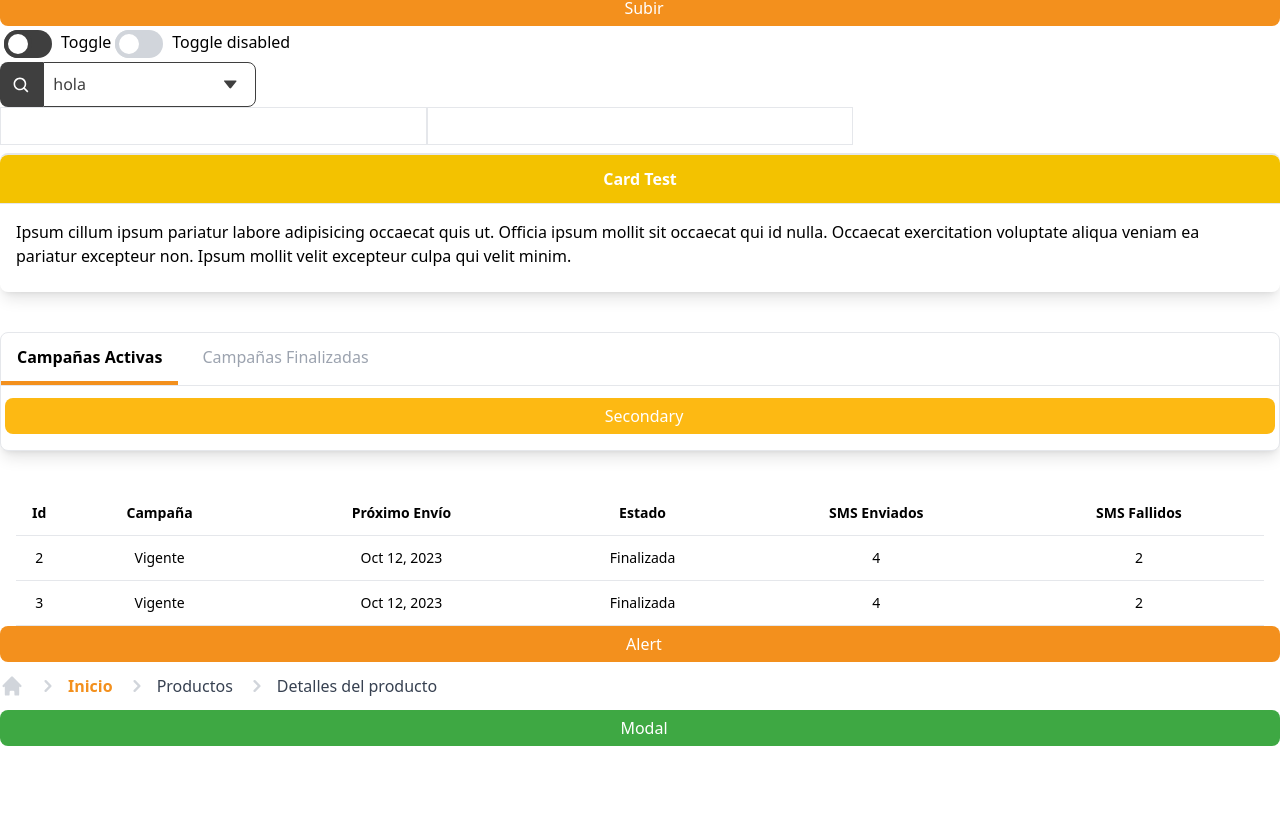
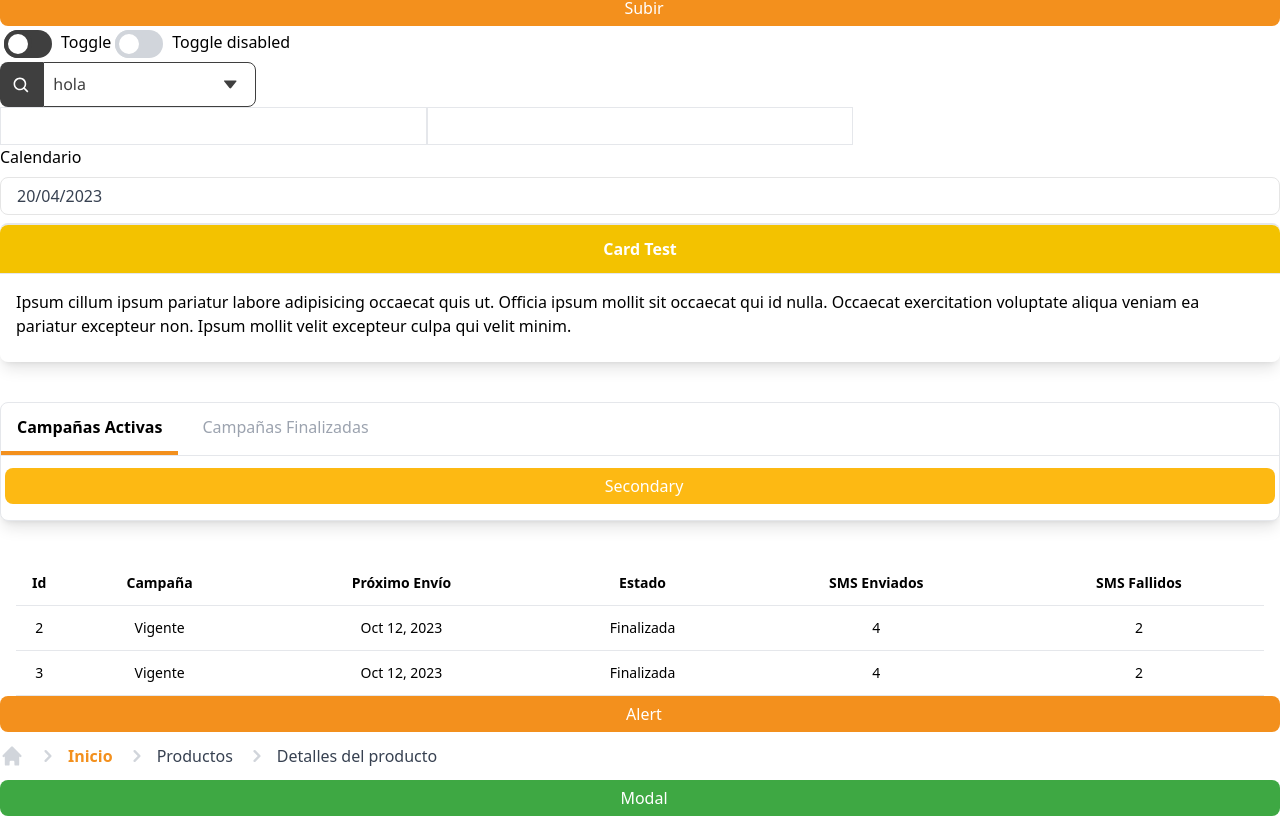
Before and after one commit to Imagine-CX/imaginecx-library, a React (Vite) app: page / in a window 1280 px wide. Shown: the part 913-1729 px from the top of the page. Before the commit the page ends 1659 px from the top, so only its background shows below. Built offline with nearby package versions, Linux system fonts and the light colour scheme.

Commit message:
Correccion de forma y estilo

```diff
--- a/src/App.tsx
+++ b/src/App.tsx
@@ -231,6 +231,7 @@ function App() {
           <Popover position="bottom-center">
             <Popover.Trigger>
               <input type="text" className="icx-border icx-w-full icx-py-1.5" />
+              {/* <InputField placeholder="Click" type="text" /> */}
             </Popover.Trigger>
             <Popover.Content>
               <p className="icx-w-96">
@@ -240,6 +241,18 @@ function App() {
             </Popover.Content>
           </Popover>
         </div>
+      </div>
+      <div>
+        <ContCalendar
+          beforeYear={7}
+          afterYear={7}
+          disableAfter={new Date('2023-08-10')}
+          disableBefore={new Date('2023-05-08')}
+          label="Calendario"
+          currentDate={currentDate}
+          setCurrentDate={setCurrentDate}
+          onChange={setCurrentDate}
+        />
       </div>
       <div className="icx-mt-2">
         <Card title="Card Test" type="warning">
--- a/src/components/Calendar/Calendar.tsx
+++ b/src/components/Calendar/Calendar.tsx
@@ -140,7 +140,7 @@ export const Calendar = ({
   };
 
   return (
-    <div className="icx-w-[300px] icx-h-[370px] icx-border icx-rounded-lg icx-p-10 icx-m-1 icx-drop-shadow-xl icx-overflow-auto icx-bg-white icx-absolute icx-z-20">
+    <div className="icx-w-[300px] icx-h-[370px] icx-border icx-rounded-lg icx-p-10 icx-m-1 icx-drop-shadow-xl icx-overflow-auto icx-bg-white icx-absolute icx-z-50">
       <div className="icx-grid icx-grid-cols-7 icx-items-center icx-justify-center icx-text-center animate__animated animate__zoomIn animate__faster">
         <Cell onClick={prevMonth}>{prevIcon}</Cell>
         <Cell onClick={handleShowMonth} className="icx-font-bold icx-text-sm">
@@ -154,8 +154,8 @@ export const Calendar = ({
         </Cell>
         <Cell onClick={nextYear}>{nextIcon}</Cell>
 
-        {daysOfWeek.map((day) => (
-          <Cell className="icx-font-bold" key={day}>
+        {daysOfWeek.map((day, index) => (
+          <Cell className="icx-font-bold" key={index}>
             {day}
           </Cell>
         ))}
--- a/src/components/Calendar/MonthView.tsx
+++ b/src/components/Calendar/MonthView.tsx
@@ -28,7 +28,7 @@ export const MonthView = ({ value = new Date(), onChange, showMonths }: IMonth):
   useEffect(() => {}, [showMonths]);
 
   return (
-    <div className="icx-w-[300px] icx-h-[370px] icx-border icx-rounded-lg icx-p-10 icx-m-3 icx-grid icx-grid-cols-1 icx-items-center icx-justify-center icx-overflow-auto icx-bg-white icx-absolute icx-z-20">
+    <div className="icx-w-[300px] icx-h-[370px] icx-border icx-rounded-lg icx-p-10 icx-m-3 icx-grid icx-grid-cols-1 icx-items-center icx-justify-center icx-overflow-auto icx-bg-white icx-absolute icx-z-50">
       <div className="icx-grid icx-grid-cols-3 icx-items-center icx-justify-center icx-text-center animate__animated animate__zoomIn animate__faster">
         {months.map((month, index) => {
           const date = index;
--- a/src/components/Calendar/YearView.tsx
+++ b/src/components/Calendar/YearView.tsx
@@ -35,7 +35,7 @@ export const YearView = ({
   };
 
   return (
-    <div className="icx-w-[300px] icx-h-[370px] icx-border icx-rounded-lg icx-p-8 icx-m-3 icx-grid icx-grid-cols-1 icx-items-center icx-justify-center icx-overflow-auto icx-bg-white icx-absolute icx-z-20">
+    <div className="icx-w-[300px] icx-h-[370px] icx-border icx-rounded-lg icx-p-8 icx-m-3 icx-grid icx-grid-cols-1 icx-items-center icx-justify-center icx-overflow-auto icx-bg-white icx-absolute icx-z-50">
       <div className="icx-grid icx-grid-cols-3 icx-items-center icx-justify-center icx-text-center animate__animated animate__zoomIn animate__faster">
         {years.map((year, index) => {
           const date = index + anteriores;
--- a/src/components/ToolTip/Popover.tsx
+++ b/src/components/ToolTip/Popover.tsx
@@ -90,7 +90,7 @@ const Trigger = ({ children }: { children: ReactElement }) => {
 };
 
 //* Renderiza condicionalmente basado en el state
-const Content = ({ children }: { children: ReactNode }) => {
+const Content = ({ children }: { children: ReactElement }) => {
   const { isShow } = useContext(PopoverContext);
 
   if (!isShow) {
@@ -100,7 +100,7 @@ const Content = ({ children }: { children: ReactNode }) => {
   return <ContentInternal>{children}</ContentInternal>;
 };
 
-function ContentInternal({ children }: { children: ReactNode }) {
+function ContentInternal({ children }: { children: ReactElement }) {
   const { triggerRect, position } = useContext(PopoverContext);
   const ref = useRef<HTMLDialogElement>(null);
   const [coords, setCoords] = useState({
@@ -130,7 +130,7 @@ function ContentInternal({ children }: { children: ReactNode }) {
         left: `${coords.left}px`,
         top: `${coords.top}px`,
         margin: 0,
-        // zIndex: 1,
+        zIndex: 10,
       }}
     >
       {children}
```
